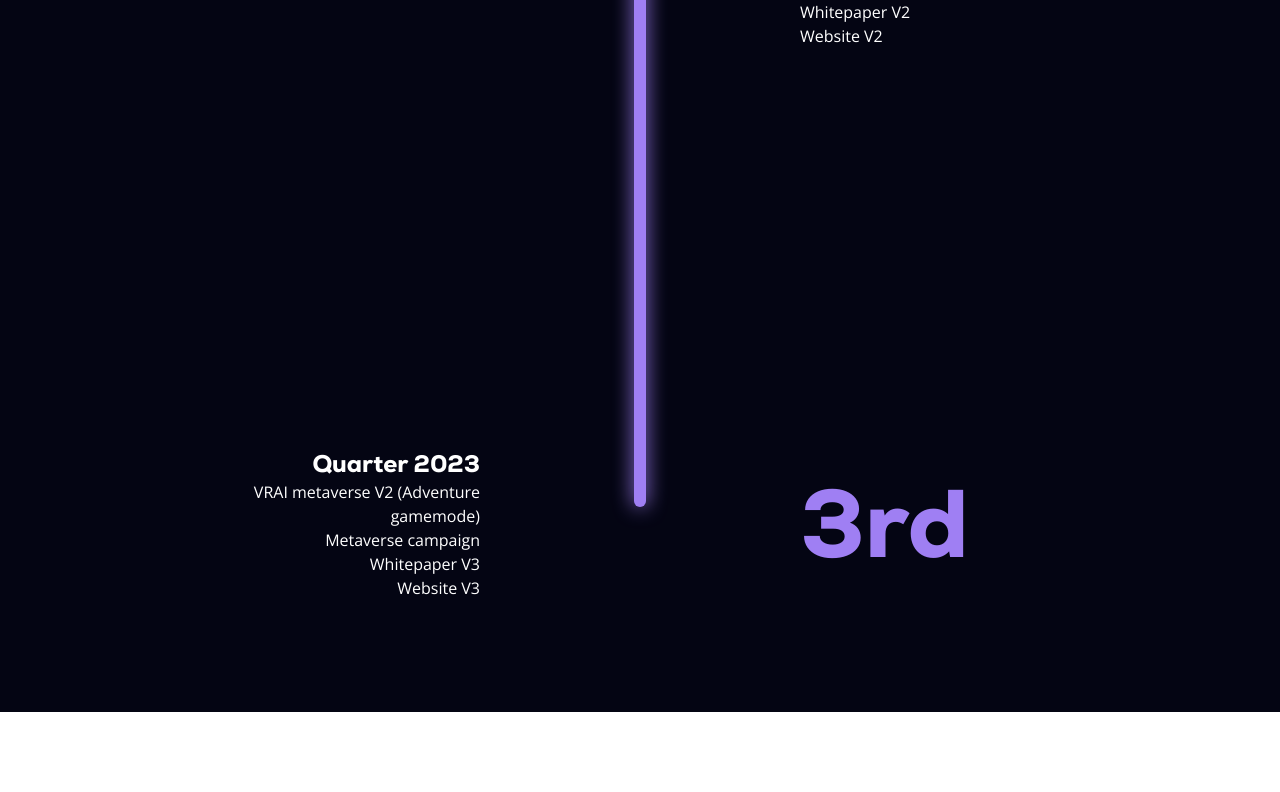
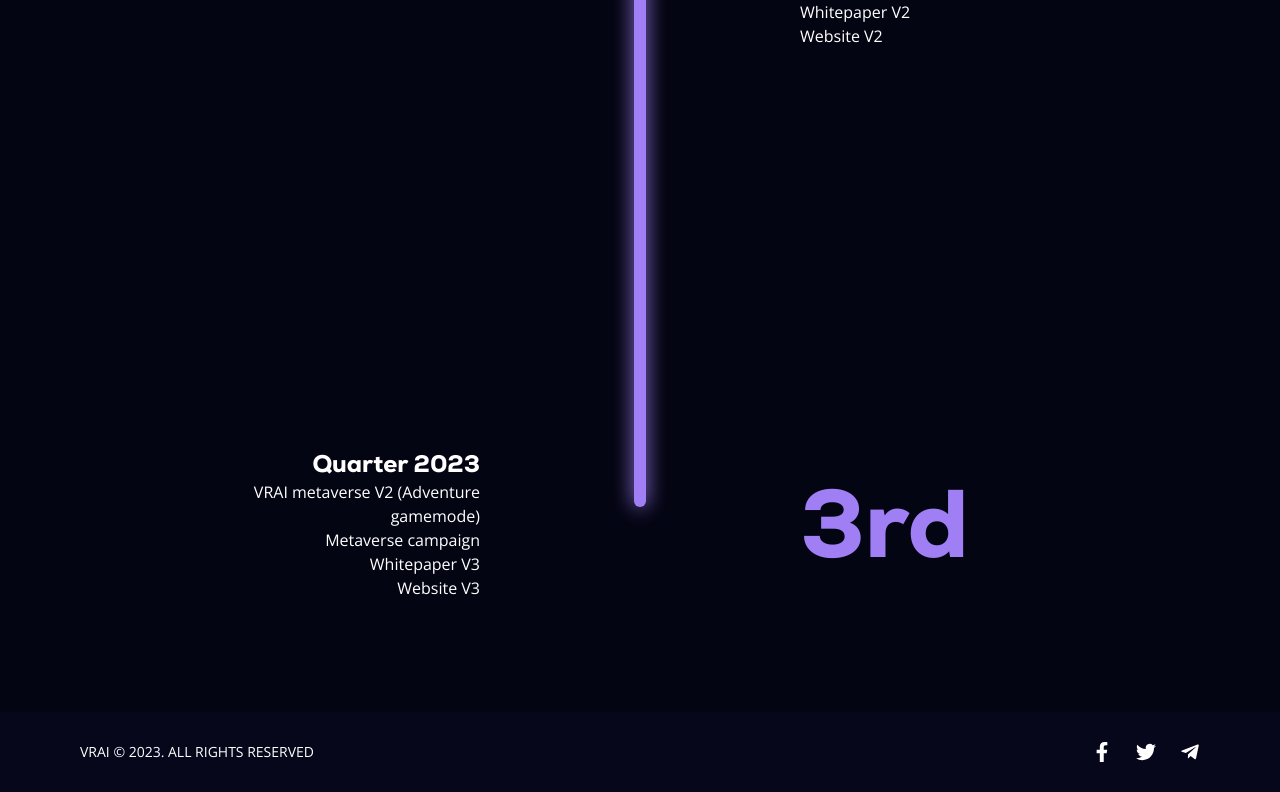
Before and after one commit to AlexisKenAlvarez/vrai, a React (Vite) app: page / in a window 1280 px wide. Shown: the part 6848-7640 px from the top of the page. Before the commit the page ends 7560 px from the top, so only its background shows below. Built offline with nearby package versions, Linux system fonts and the light colour scheme.

Commit message:
added everything, animations left

```diff
--- a/src/App.tsx
+++ b/src/App.tsx
@@ -1,3 +1,4 @@
+import Footer from "./components/Footer";
 import Nav from "./components/Nav";
 import About from "./views/About";
 import Adventure from "./views/Adventure";
@@ -20,6 +21,7 @@ const App = () => {
             <Casino />
             <Token />
             <Roadmap />
+            <Footer />
         </section>
     );
 }
--- /dev/null
+++ b/src/components/Footer.tsx
@@ -0,0 +1,34 @@
+import { SiTwitter } from 'react-icons/si'
+import { FaTelegramPlane, FaFacebookF } from 'react-icons/fa'
+import { motion } from 'framer-motion';
+
+const Footer = () => {
+    return (
+        <footer className="w-full lg:h-20 h-auto bg-[#06071b] font-poppins p-4 px-20 overflow-hidden">
+            <div className="max-w-[1500px] w-full mx-auto h-full">
+                <div className="w-full relative z-10 text-white flex justify-between h-full md:flex-row flex-col items-center text-center pb-3 lg:pb-0 gap-y-4">
+                    <div className="">
+                        <motion.h1 initial={{ x: -50, opacity: 0 }} whileInView={{ x: 0, opacity: 1 }} transition={{ duration: 1 }} className="text-sm">VRAI © 2023. ALL RIGHTS RESERVED</motion.h1>
+                    </div>
+                    <motion.div initial={{ x: 50, opacity: 0 }} whileInView={{ x: 0, opacity: 1 }} transition={{ duration: 1 }} className='flex text-xl gap-x-6 items-center'>
+                        <a href="" target="_blank" rel="noopener noreferrer" className=" hover:scale-[1.1]">
+                            <FaFacebookF className="cursor-pointer" />
+                        </a>
+
+                        <a href="" target="_blank" rel="noopener noreferrer" className=" hover:scale-[1.1]">
+                            <SiTwitter className="cursor-pointer" />
+                        </a>
+
+                        <a href="" target="_blank" rel="noopener noreferrer" className=" hover:scale-[1.1]">
+                            <FaTelegramPlane className="cursor-pointer" />
+                        </a>
+
+                    </motion.div>
+                </div>
+            </div>
+
+        </footer>
+    );
+}
+
+export default Footer;
```
